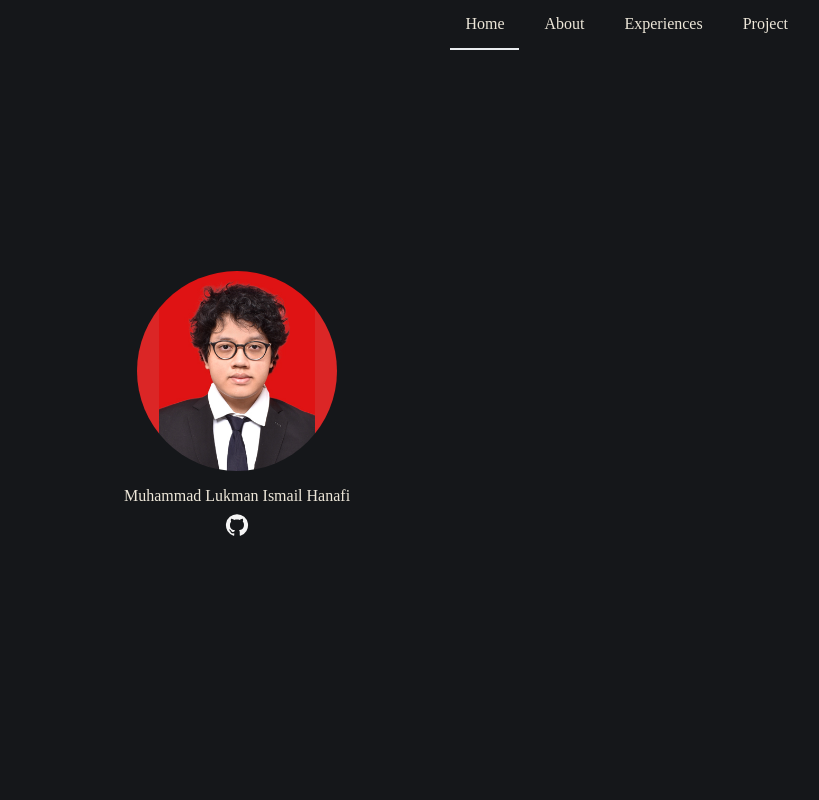
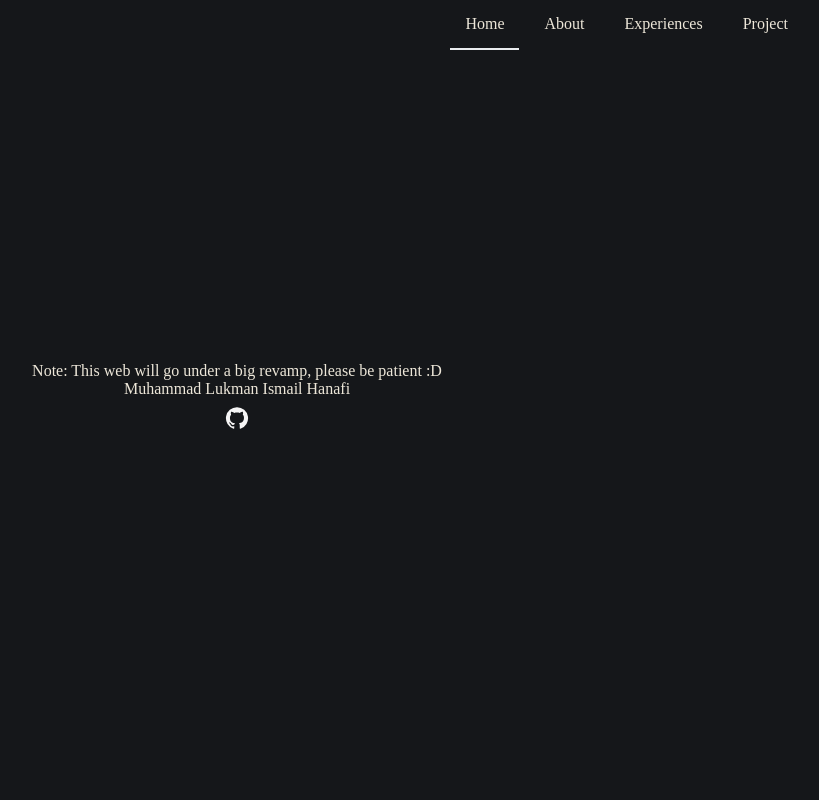
Before and after one commit to Lynceusthepotato/portofr, a React (Create React App) app: page / in a window 1280 px wide. Shown: the top 800 px of the page, without its empty margins (403-1222 px from the left). Built offline with nearby package versions, Linux system fonts and the light colour scheme.

Commit message:
Added note only before big changes

```diff
--- a/src/pages/Home.tsx
+++ b/src/pages/Home.tsx
@@ -13,7 +13,8 @@ type HomeSection = {
 export default function Home({showModal}: HomeSection) {
     return (
         <div className='is-home is-container'>
-            <div className='is-home-picture is-custom-image' />
+            {/* <div className='is-home-picture is-custom-image' /> */}
+            <p> Note: This web will go under a big revamp, please be patient :D </p>
             <p> Muhammad Lukman Ismail Hanafi </p>
             <div className='is-home-buttons'>
                 {/* <Tooltip title="Kalibrr">
```
